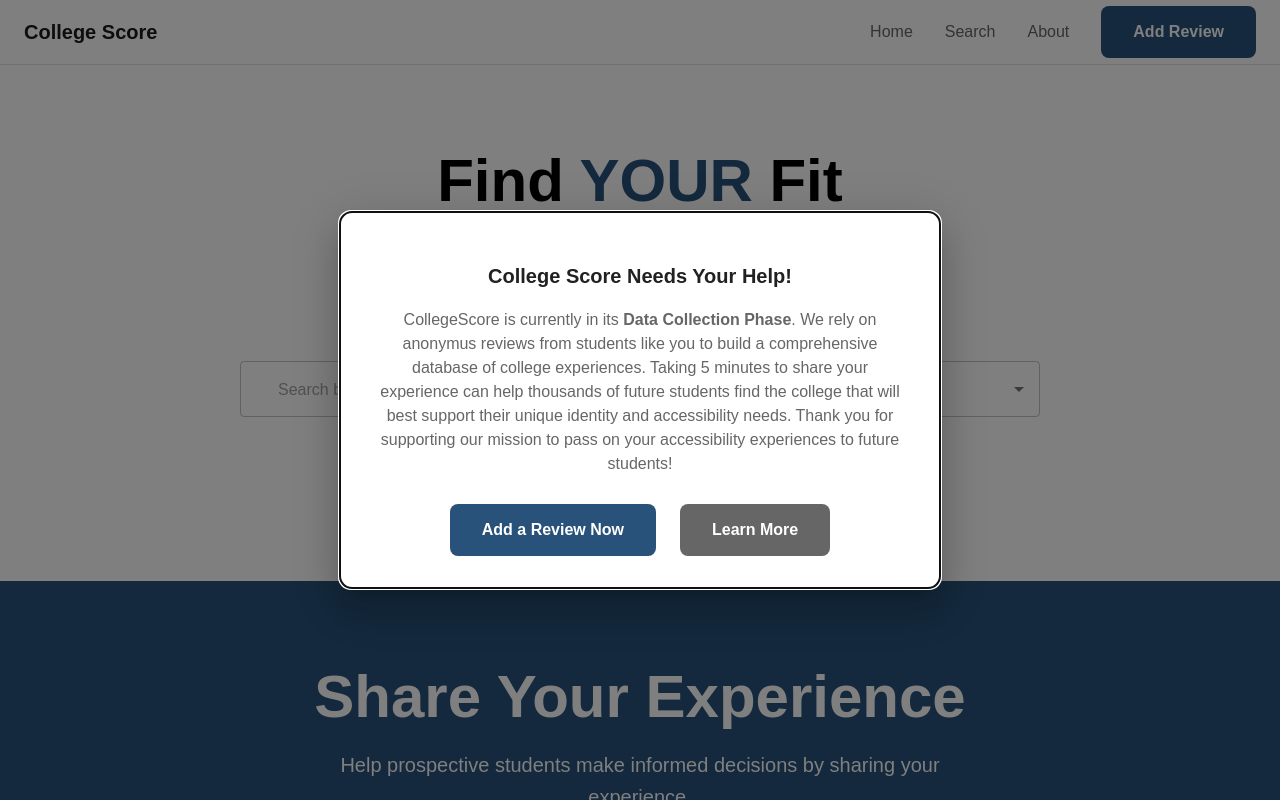
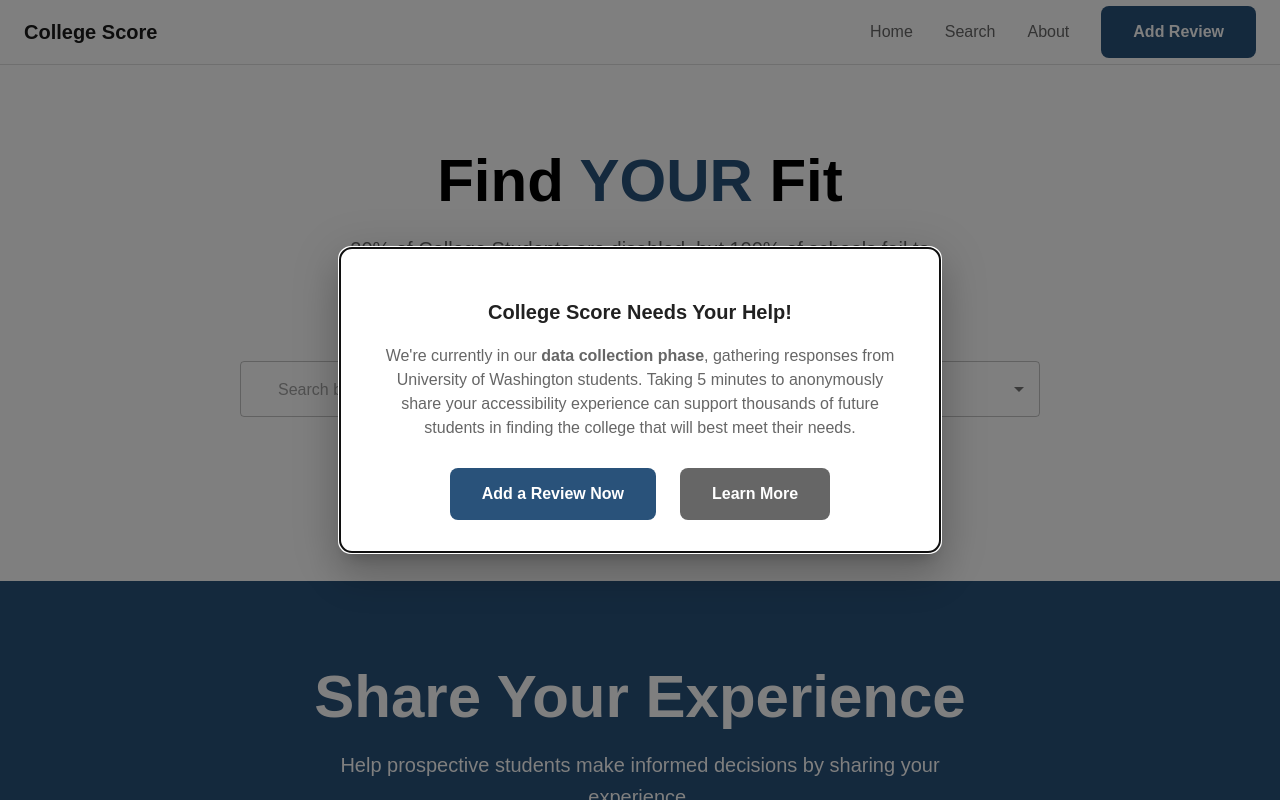
Before and after one commit to collegescore/frontend, a Next.js app: page / in a window 1280 px wide. Shown: the top 800 px of the page. Built offline with nearby package versions, Linux system fonts and the light colour scheme; some icons are missing; what @mui/material-nextjs would draw is missing.

Commit message:
update text

```diff
--- a/src/components/common/DataCollectionPopup.tsx
+++ b/src/components/common/DataCollectionPopup.tsx
@@ -39,13 +39,10 @@ export default function DataCollectionPopup() {
       }
     >
       <Paragraph sx={{ textAlign: "center", mb: 0 }}>
-        CollegeScore is currently in its <strong>Data Collection Phase</strong>.
-        We rely on anonymus reviews from students like you to build a
-        comprehensive database of college experiences. Taking 5 minutes to share
-        your experience can help thousands of future students find the college
-        that will best support their unique identity and accessibility needs.
-        Thank you for supporting our mission to pass on your accessibility
-        experiences to future students!
+        We're currently in our <strong>data collection phase</strong>, gathering responses from
+        University of Washington students. Taking 5 minutes to anonymously share your
+        accessibility experience can support thousands of future students in finding the
+        college that will best meet their needs.
       </Paragraph>
     </GenericPopup>
   );
```
